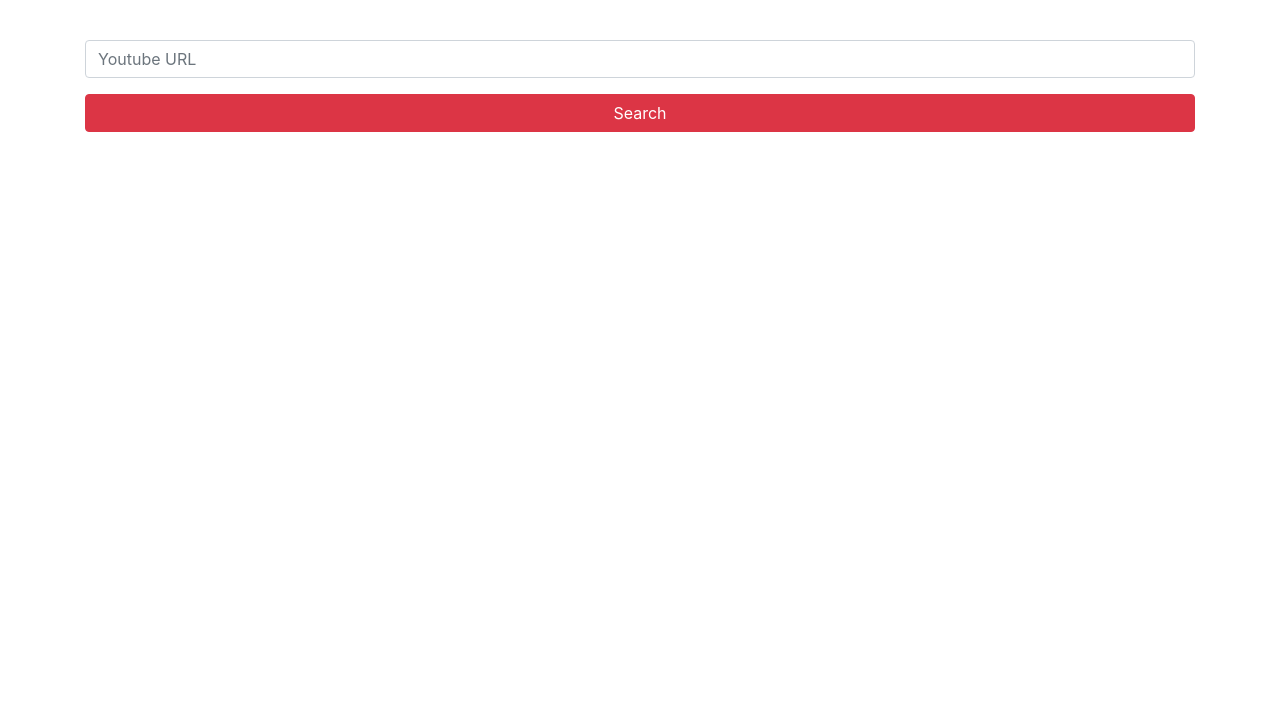
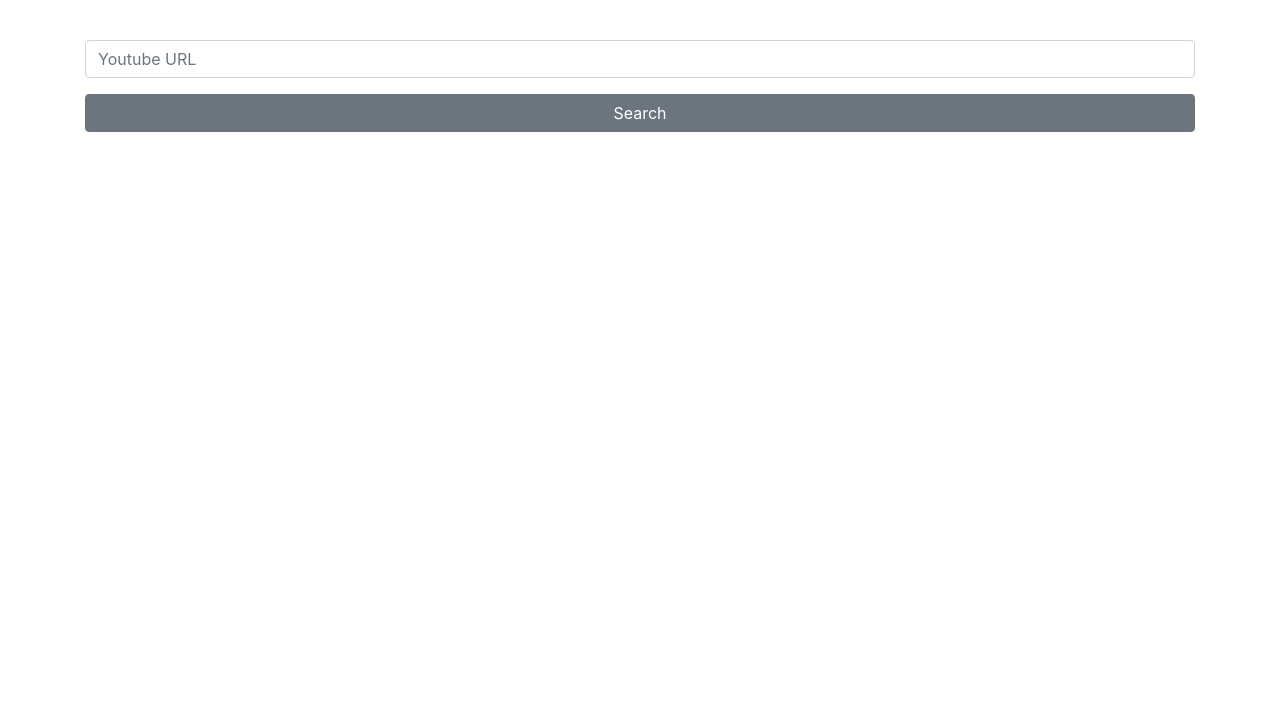
Before and after one commit to Dhanush295/search-youtube-links-and-get-its-details, a plain HTML site: page YoutubeLink.html in a window 1280 px wide. Shown: the part 88-800 px from the top of the page. Drawn offline with nearby package versions, Linux system fonts and the light colour scheme.

Commit message:
Update YoutubeLink.html

```diff
--- a/YoutubeLink.html
+++ b/YoutubeLink.html
@@ -26,7 +26,7 @@
           />
         </div>
         <div class="form-group">
-          <button class="btn btn-danger btn-block">
+          <button class="btn btn-secondary btn-block">
             Search
           </button>
         </div>
```
